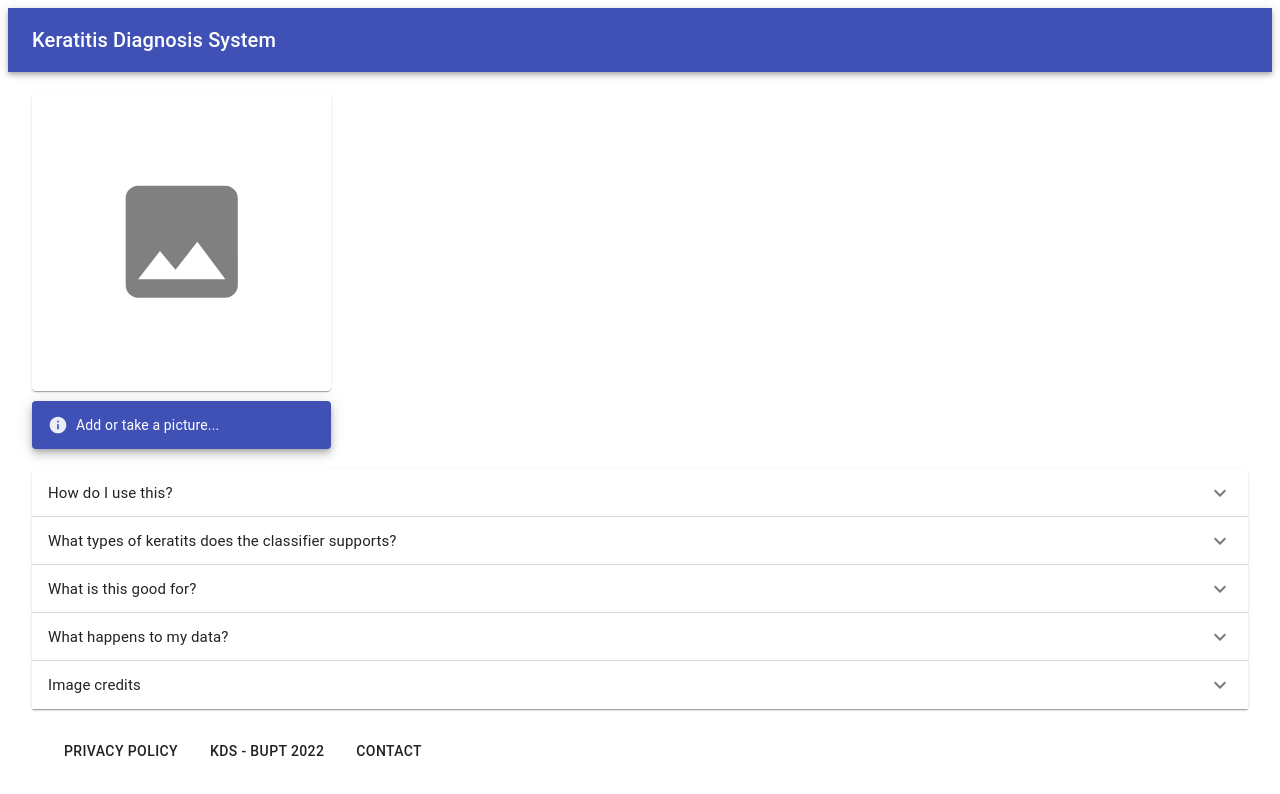
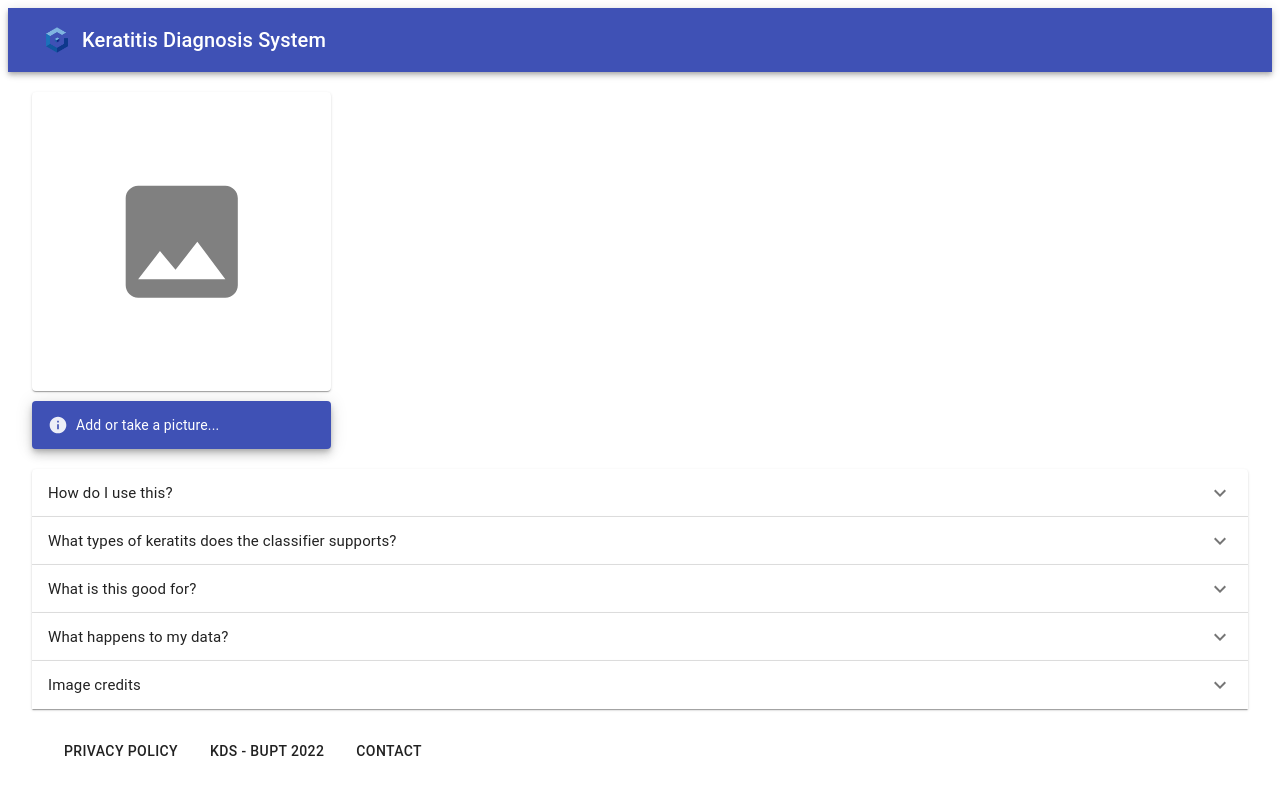
Before and after one commit to Az0s/KDS, a React (Create React App) app in the folder frontend/: page / in a window 1280 px wide. Shown: the top 794 px of the page. Built offline with nearby package versions, Linux system fonts and the light colour scheme; what onnxjs would draw is missing.

Commit message:
added logo on banner, fixing api

```diff
--- a/frontend/src/components/App.js
+++ b/frontend/src/components/App.js
@@ -1,8 +1,8 @@
 /*
  * @Date: 2022-03-25 19:03:59
  * @LastEditors: Azus
- * @LastEditTime: 2022-03-27 11:38:54
- * @FilePath: /react-ml-app/frontend/src/components/App.js
+ * @LastEditTime: 2022-03-27 15:32:44
+ * @FilePath: /KDS/frontend/src/components/App.js
  */
 import React from 'react';
 import Classifier from './Classifier'
@@ -49,10 +49,10 @@ function App() {
     const classes = useStyles();
     return (
       <div className={classes.root}>
-
         {/* App Bar  */}
         <AppBar position="static">
           <Toolbar>
+            <img src="logo192.png" height="50px" align="center" />
             <Typography variant="h6" className={classes.title}>
               Keratitis Diagnosis System
             </Typography>
@@ -60,35 +60,19 @@ function App() {
         </AppBar>
 
         <Container className={classes.content}>
-
           <Classifier />
 
           {/* <SendImage /> */}
         </Container>
         <Container className={classes.content}>
-
-
           {/* Foot Expansion */}
           <Expansion classes={classes} />
 
           {/* Footer */}
           <footer className={classes.footer}>
-            <Button
-              className={classes.button}
-            >
-              Privacy Policy
-            </Button>
-            <Button
-              className={classes.button}
-
-            >
-              KDS - BUPT 2022
-            </Button>
-            <Button
-              className={classes.button}
-            >
-              CONTACT
-            </Button>
+            <Button className={classes.button}>Privacy Policy</Button>
+            <Button className={classes.button}>KDS - BUPT 2022</Button>
+            <Button className={classes.button}>CONTACT</Button>
           </footer>
         </Container>
       </div>
--- a/frontend/src/components/Classifier.js
+++ b/frontend/src/components/Classifier.js
@@ -1,8 +1,8 @@
 /*
  * @Date: 2022-03-25 19:03:59
  * @LastEditors: Azus
- * @LastEditTime: 2022-03-27 12:57:30
- * @FilePath: /react-ml-app/frontend/src/components/Classifier.js
+ * @LastEditTime: 2022-03-27 15:33:15
+ * @FilePath: /KDS/frontend/src/components/Classifier.js
  */
 import React, {useRef, useEffect, useState} from 'react';
 import Predictions from './Predictions';
@@ -50,7 +50,6 @@ export default function Classifier() {
     useEffect(() => {
         if (!loaded || !data) return;
         runModel(session, data, setOutputMap);
-
     }, [loaded, data]); // runs when loaded or data changes
 
     const outputData = outputMap && outputMap.values().next().value.data;
--- a/frontend/src/components/utils.js
+++ b/frontend/src/components/utils.js
@@ -53,7 +53,7 @@ async function _runModel (session, file, setOutputMap) {
     const fd= new FormData();
     fd.append=('image', file, file.name)
 
-    axios.post('')
+    axios.post("http://10.21.198.132:5000/predict", fd);
     // const data = preprocess(input);
     // const inputTensor = new Tensor(data, 'float32', [1, 3, width, height]);
     // await wait(0);
```
